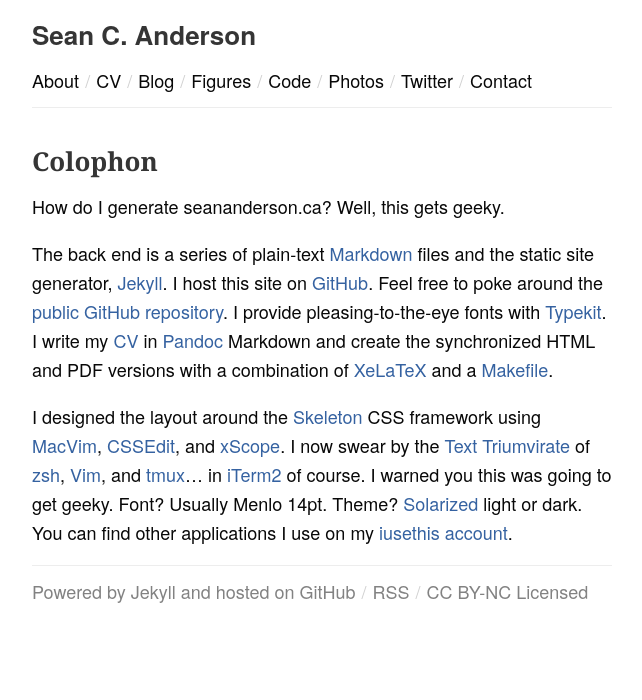
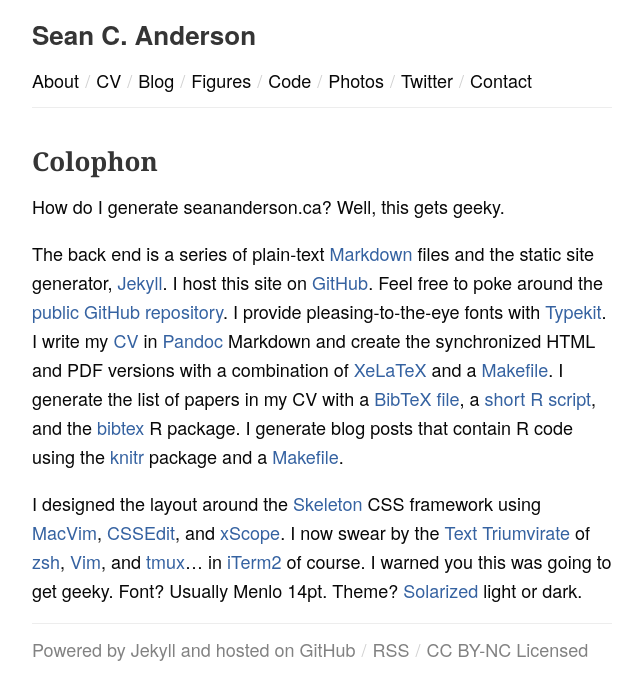
Before and after one commit to seananderson/seananderson.ca, a Jekyll site: the page built from colophon.md, in a window 1280 px wide. Shown: the top 700 px of the page, without its empty margins (318-960 px from the left). Built offline with Jekyll 4.4.1, drawn with Linux system fonts in a browser that asks for light colours; Markdown is read by kramdown in place of the engine named in the settings; comment, search, counter and statistics services are not loaded.

Commit message:
Add to colophon

```diff
--- a/colophon.md
+++ b/colophon.md
@@ -12,18 +12,24 @@
 free to poke around the [public GitHub repository][github repo].  I provide
 pleasing-to-the-eye fonts with [Typekit]. I write my [CV](/cv.html) in
 [Pandoc] Markdown and create the synchronized HTML and PDF versions with a
-combination of [XeLaTeX] and a [Makefile].
+combination of [XeLaTeX] and a [Makefile]. I generate the list of papers in
+my CV with a [BibTeX file], a [short R script], and the
+[bibtex][bibtex-package] R package. I generate blog posts that contain R
+code using the [knitr] package and a [Makefile][knitr-make].
 
 I designed the layout around the [Skeleton] CSS framework using [MacVim],
 [CSSEdit], and [xScope]. I now swear by the [Text Triumvirate] of [zsh],
 [Vim], and [tmux]... in [iTerm2] of course. I warned you this was going to get
-geeky. Font? Usually Menlo 14pt. Theme? [Solarized] light or dark. You can
-find other applications I use on my [iusethis account].
-
+geeky. Font? Usually Menlo 14pt. Theme? [Solarized] light or dark.
+<!--You can find other applications I use on my [iusethis account].-->
 <!--I occasionally [post photos][my flickr] to [Flickr]. -->
-
 <!--I frequently add [web bookmarks][my pinboard] to [pinboard.in].-->
 
+[knitr]: http://yihui.name/knitr/
+[knitr-make]: https://github.com/seananderson/seananderson.github.com/tree/master/_knitr-posts
+[BibTeX file]: https://github.com/seananderson/seananderson.github.com/blob/master/refs.bib
+[short R script]: https://github.com/seananderson/seananderson.github.com/blob/master/refs.R
+[bibtex-package]: http://cran.r-project.org/web/packages/bibtex/index.html
 [CSSEdit]: http://macrabbit.com/
 [xScope]: http://iconfactory.com/software/xscope
 [iusethis account]: http://osx.iusethis.com/user/sean_
```
